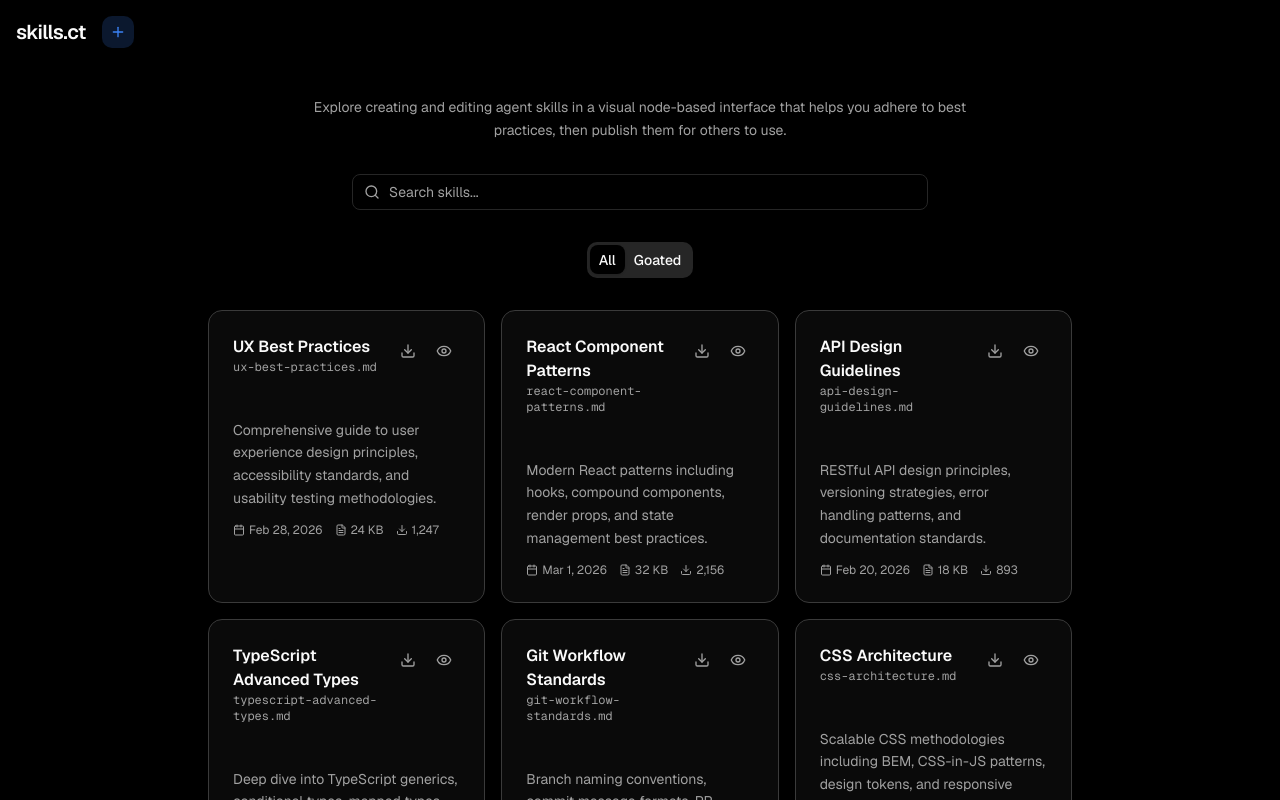
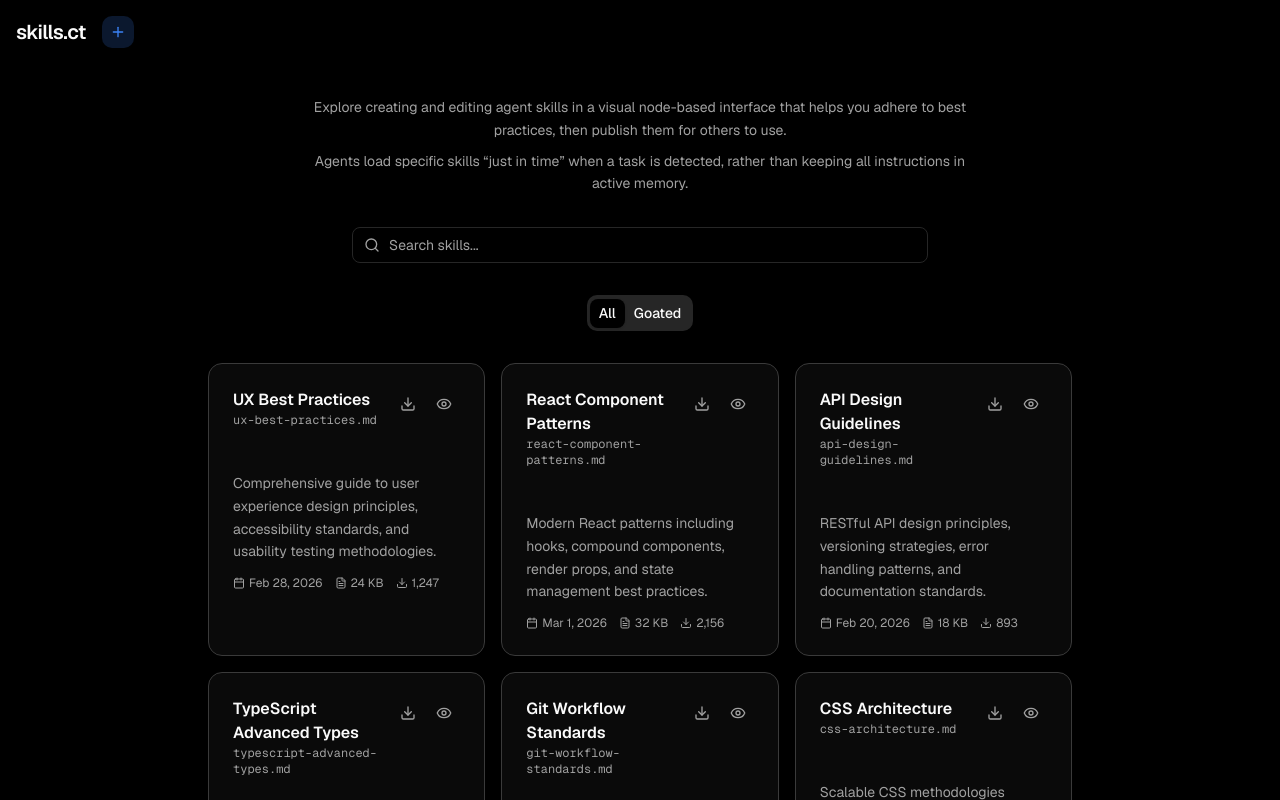
Before and after one commit to pvinson/skills-ct, a Next.js app: page /home in a window 1280 px wide. Shown: the top 800 px of the page. Built offline with nearby package versions, Linux system fonts and the light colour scheme.

Commit message:
feat: add second paragraph with vertical separation
Use HTML entities for quotes and add gap for spacing.

Co-authored-by: Patrick <32645503+pvinson@users.noreply.github.com>

```diff
--- a/app/home/page.tsx
+++ b/app/home/page.tsx
@@ -288,9 +288,12 @@ export default function HomePage() {
       {/* Main Content */}
       <div className="w-full max-w-4xl mx-auto px-4 py-8 flex flex-col gap-8">
         {/* Intro */}
-        <div className="text-center max-w-2xl mx-auto">
+        <div className="text-center max-w-2xl mx-auto flex flex-col gap-2">
           <p className="text-sm text-muted-foreground leading-relaxed">
             Explore creating and editing agent skills in a visual node-based interface that helps you adhere to best practices, then publish them for others to use.
+          </p>
+          <p className="text-sm text-muted-foreground leading-relaxed">
+            Agents load specific skills &ldquo;just in time&rdquo; when a task is detected, rather than keeping all instructions in active memory.
           </p>
         </div>
 
```
